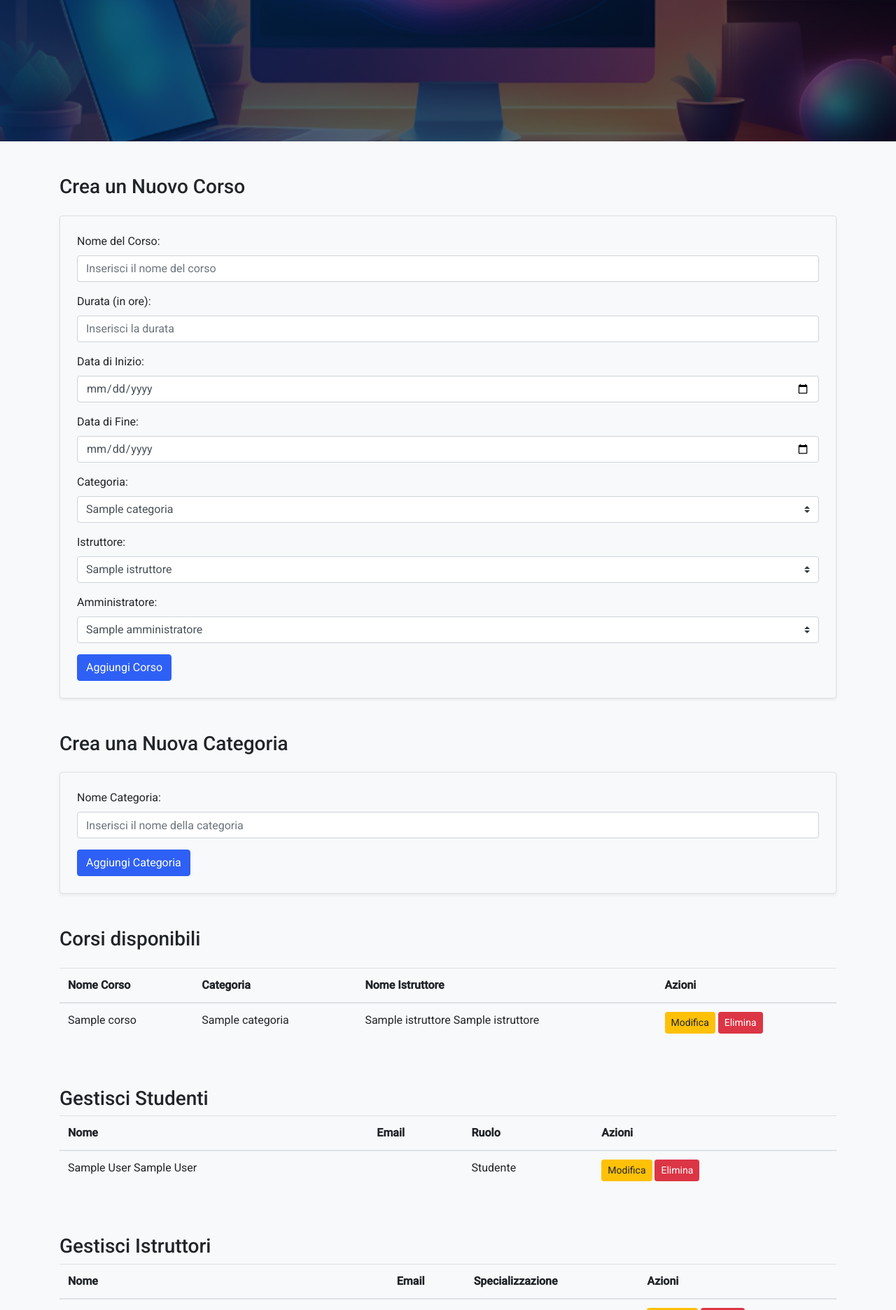
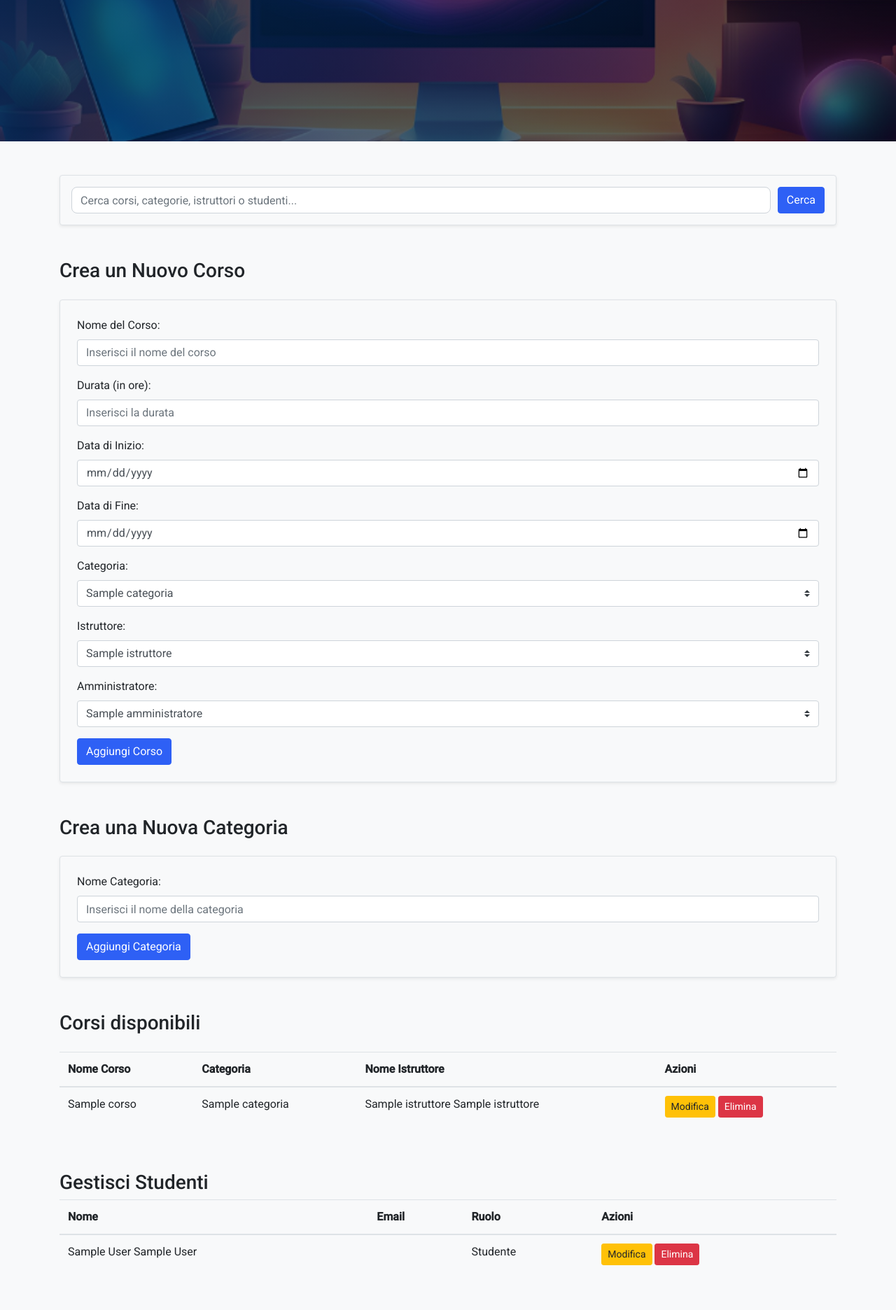
Before and after one commit to lakaraa/corsi, a PHP site: page /amministratoreDashboard.php in a window 1280 px wide. Shown: the part 358-2230 px from the top of the page at 70% size. Run offline with PHP 8.4, Linux system fonts and the light colour scheme; tables that the repository leaves empty or names only in its code hold one stand-in row (values such as "Sample post"); data that the repository does not hold is empty.

Commit message:
Aggiunta la barra di ricerca

```diff
--- a/amministratoreDashboard.php
+++ b/amministratoreDashboard.php
@@ -44,10 +44,24 @@ if (!$pdo) {
     </div>
 </header>
 
-
 <!-- Admin Dashboard Section -->
 <section class="section py-5 bg-light">
     <div class="container">
+        <!-- Barra di Ricerca -->
+        <div class="row mb-5">
+            <div class="col-md-12">
+                <form action="search.php" method="GET" class="search-bar p-3 border rounded shadow-sm bg-light">
+                    <div class="d-flex align-items-center" style="gap: 10px;">
+                        <input type="text" name="search_query" class="form-control search-input"
+                               placeholder="Cerca corsi, categorie, istruttori o studenti..."
+                               value="<?php echo isset($_GET['search_query']) ? htmlspecialchars($_GET['search_query']) : ''; ?>"
+                               style="flex: 1; padding: 12px; font-size: 16px; border-radius: 8px; border: 1px solid #ced4da;">
+                        <button type="submit" class="btn btn-primary search-button">Cerca</button>
+                    </div>
+                </form>
+            </div>
+        </div>
+
         <!-- Creazione Corsi -->
         <div class="row mb-5">
             <div class="col-md-12">
```
